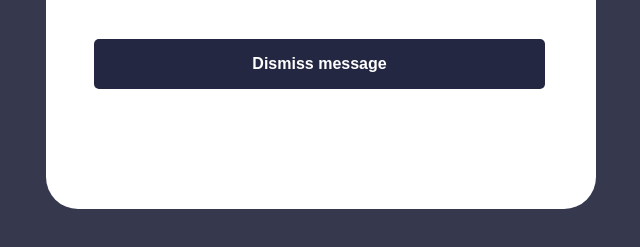
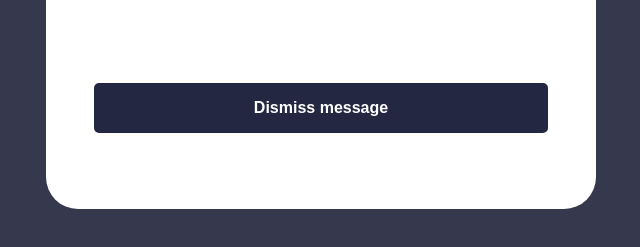
Before and after one commit to EjersonBeloso/newslettersignup, a plain HTML site: page index.html in a window 1280 px wide. Both pictures are taken after typing "name@example.com" into the empty fields and a click on the button "Subscribe to monthly newsletter". Shown: the part 441-688 px from the top of the page, without its empty margins (319-959 px from the left). Drawn offline with Linux system fonts and the light colour scheme.

Commit message:
hide/show fix

```diff
--- a/css/styles.css
+++ b/css/styles.css
@@ -131,10 +131,11 @@ p {
 	height: 100vh;
 	padding: 20px;
 	margin: 0 auto;
-	margin-top: 100px;
 	border-radius: 32px;
 	overflow-x: hidden;
-	position: relative;
+	display: flex;
+	flex-direction: column;
+	justify-content: space-around;
 }
 
 .success-container {
@@ -142,10 +143,7 @@ p {
 }
 
 .success-btn {
-	position: absolute;
-	bottom: 0;
-	width: 90%;
-	margin: 0 auto;
+	width: 100%;
 }
 
 @media (min-width: 767px) {
@@ -165,17 +163,12 @@ p {
 		width: 550px;
 		height: 550px;
 		padding: 48px;
-	}
-
-	#success-main {
-		display: flex;
-		justify-content: center;
-		align-items: center;
+		margin-top: 100px;
 	}
 
 	.success-btn {
 		bottom: 100px;
-		width: 82%;
+		width: 100%;
 		margin: 0 auto;
 	}
 
--- a/index.html
+++ b/index.html
@@ -82,8 +82,8 @@
 
 			<!-- Success message -->
 		</main>
-		<div id="success-main">
-			<section id="success" class="hide">
+		<div id="success-main" class="hide">
+			<section id="success">
 				<div class="success-container">
 					<img
 						class="success-icon"
--- a/js/app.js
+++ b/js/app.js
@@ -3,7 +3,7 @@ const emailError = document.getElementById("email-error");
 const btn = document.getElementById("btn");
 const form = document.getElementById("form");
 
-const success = document.getElementById("success");
+const success = document.getElementById("success-main");
 const subscribe = document.getElementById("main-container");
 const successEmail = document.getElementById("success-email");
 
```
